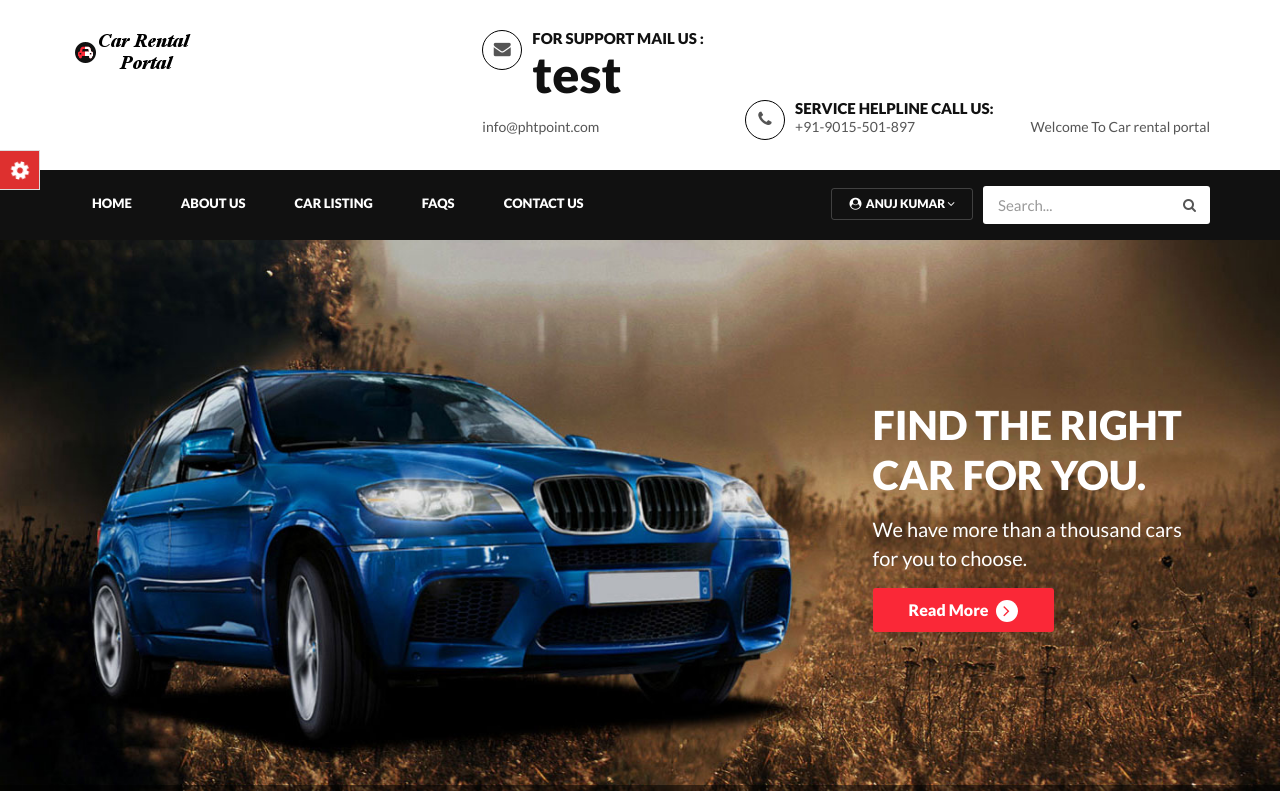
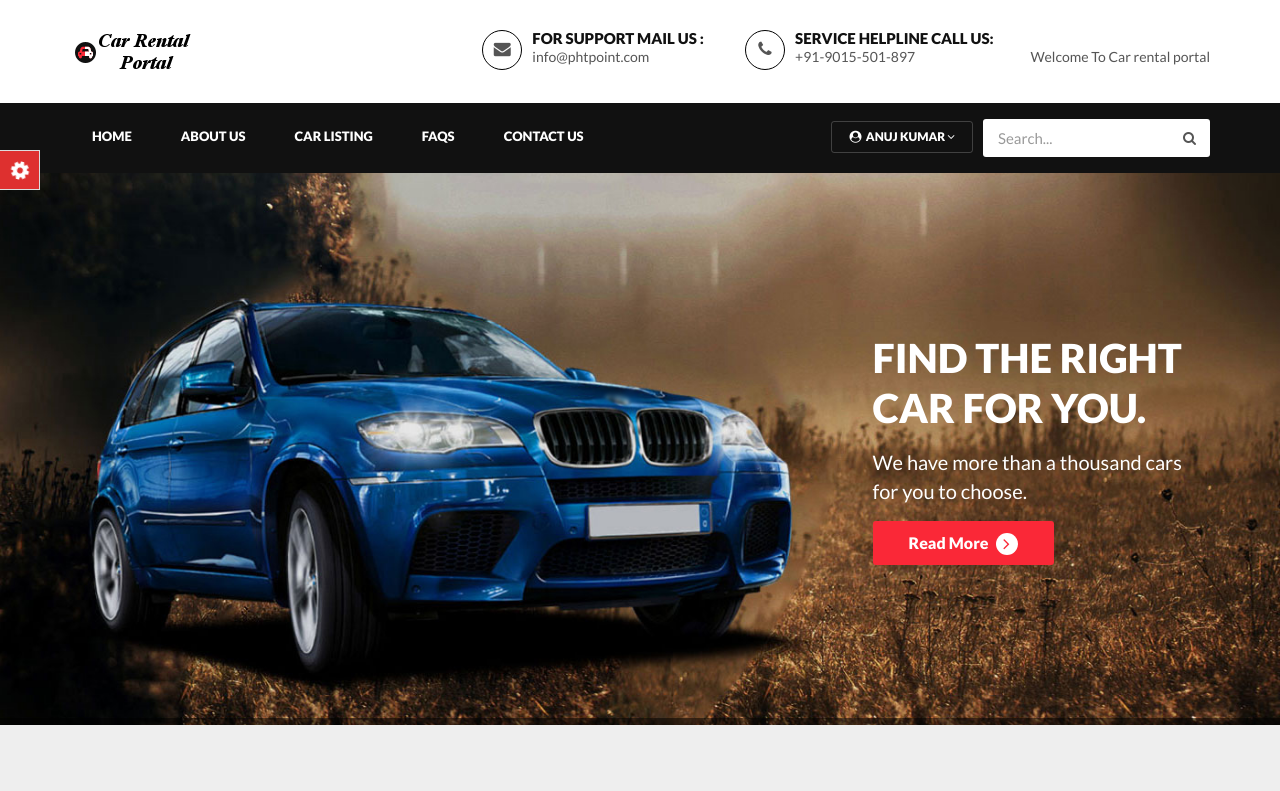
Before and after one commit to tayzarmein/repository1, a PHP site: page / in a window 1280 px wide. Shown: the top 791 px of the page. Run offline with PHP 8.4, Linux system fonts and the light colour scheme; a user stored in the database is signed in; data comes from the database, SQL or seed files in the repository.

Commit message:
Update header php
removed test

```diff
--- a/includes/header.php
+++ b/includes/header.php
@@ -11,7 +11,6 @@
             <div class="header_widgets">
               <div class="circle_icon"> <i class="fa fa-envelope" aria-hidden="true"></i> </div>
               <p class="uppercase_text">For Support Mail us : </p>
-              <h1>test</h1>
               <a href="mailto:info@example.com">info@phtpoint.com</a> </div>
             <div class="header_widgets">
               <div class="circle_icon"> <i class="fa fa-phone" aria-hidden="true"></i> </div>
```
